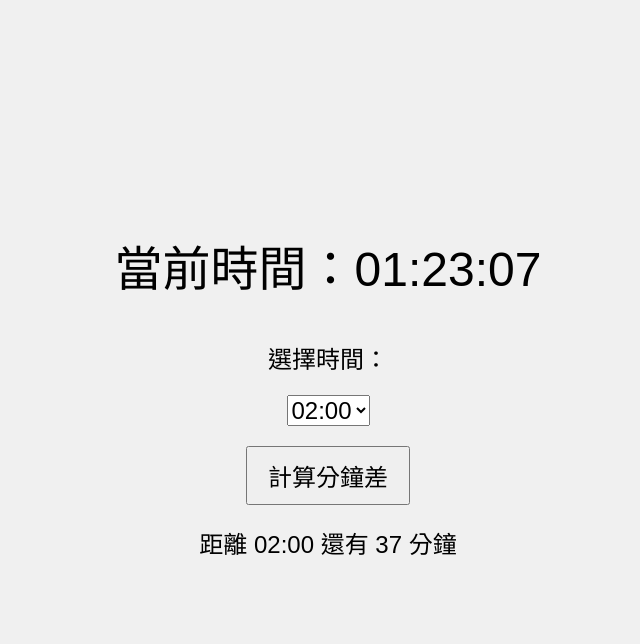
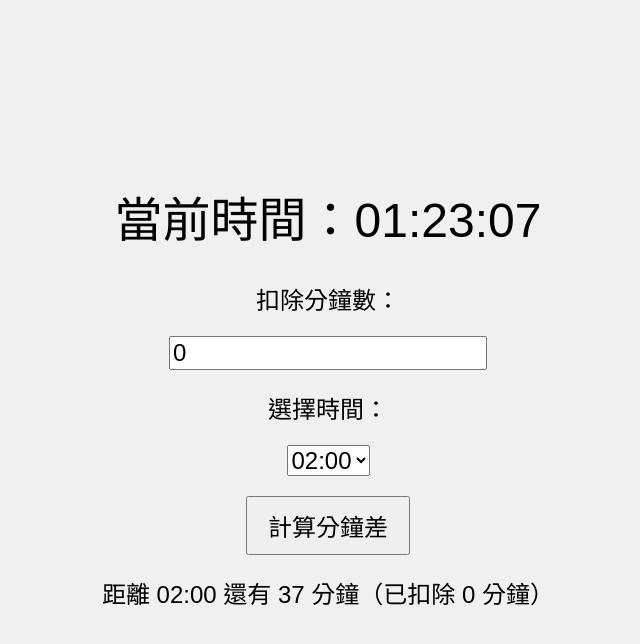
Before and after one commit to kcc821213/kcc821213.github.io, a plain HTML site: page Time.html in a window 1280 px wide. Both pictures are taken after a click on the button "計算分鐘差". Shown: the whole page, without its empty margins (312-952 px from the left). Drawn offline with Linux system fonts and the light colour scheme.

Commit message:
Update Time.html

```diff
--- a/Time.html
+++ b/Time.html
@@ -19,10 +19,10 @@
 
     #time-display {
       font-size: 48px;
-      margin-bottom: 30px;
+      margin-bottom: 20px;
     }
 
-    label, select, button, #result {
+    label, select, input, button, #result {
       font-size: 24px;
       margin: 10px;
     }
@@ -35,6 +35,9 @@
 </head>
 <body>
   <div id="time-display">當前時間：--:--:--</div>
+
+  <label for="deduct-minutes">扣除分鐘數：</label>
+  <input type="number" id="deduct-minutes" value="0" min="0" />
 
   <label for="time-select">選擇時間：</label>
   <select id="time-select">
@@ -58,6 +61,9 @@
 
     function calculateDifference() {
       const now = new Date();
+      const deduct = parseInt(document.getElementById('deduct-minutes').value) || 0;
+      now.setMinutes(now.getMinutes() - deduct);
+
       const selected = document.getElementById('time-select').value;
       const [targetHour, targetMinute] = selected.split(':').map(Number);
 
@@ -71,7 +77,7 @@
       const diffMs = target - now;
       const diffMinutes = Math.round(diffMs / 60000);
 
-      document.getElementById('result').textContent = `距離 ${selected} 還有 ${diffMinutes} 分鐘`;
+      document.getElementById('result').textContent = `距離 ${selected} 還有 ${diffMinutes} 分鐘（已扣除 ${deduct} 分鐘）`;
     }
 
     function setClosestTimeOption() {
@@ -85,7 +91,6 @@
         const [h, m] = option.split(':').map(Number);
         let optionMinutes = h * 60 + m;
 
-        // 若目標時間已過，視為隔天
         if (optionMinutes < nowMinutes) optionMinutes += 1440;
 
         const diff = Math.abs(optionMinutes - nowMinutes);
```
